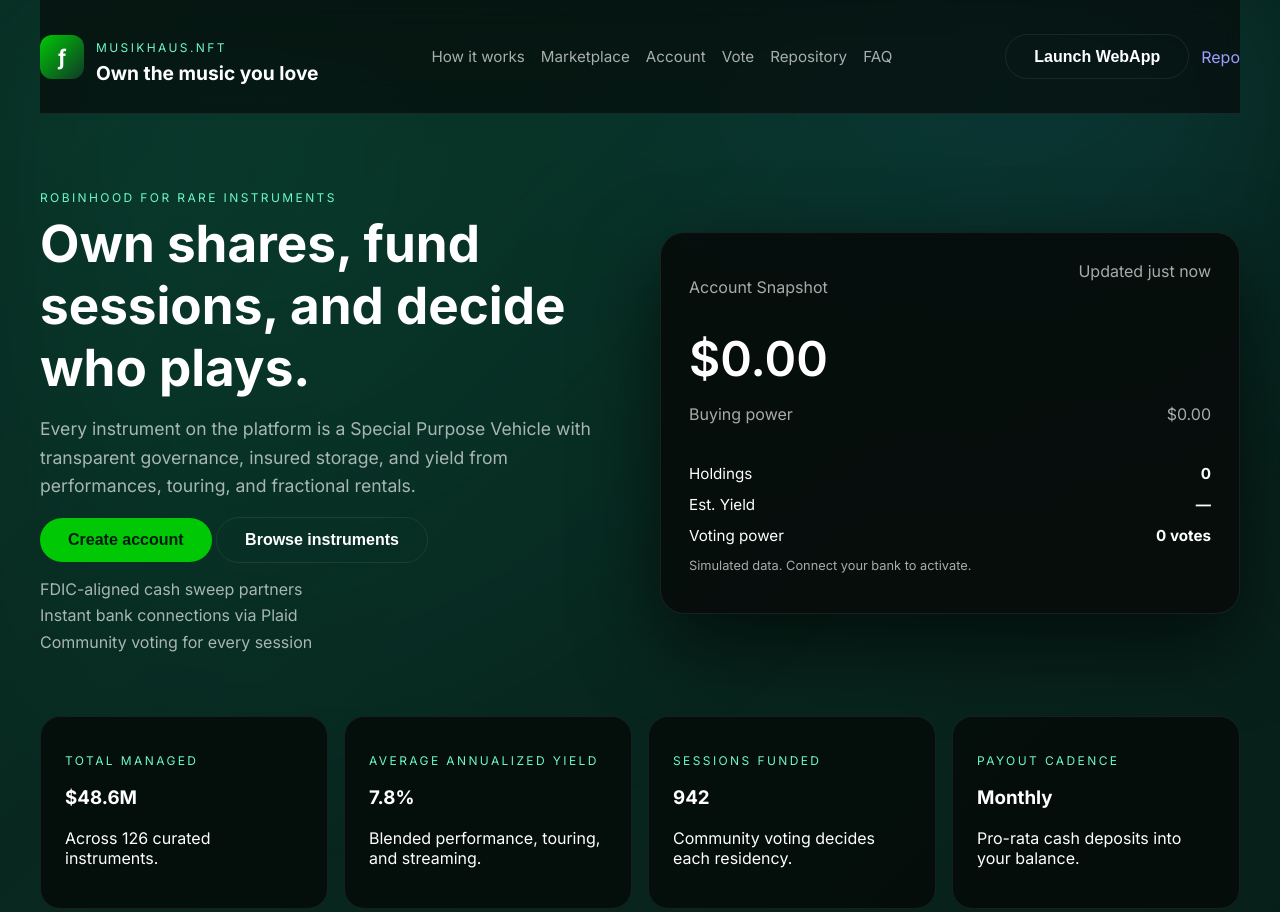
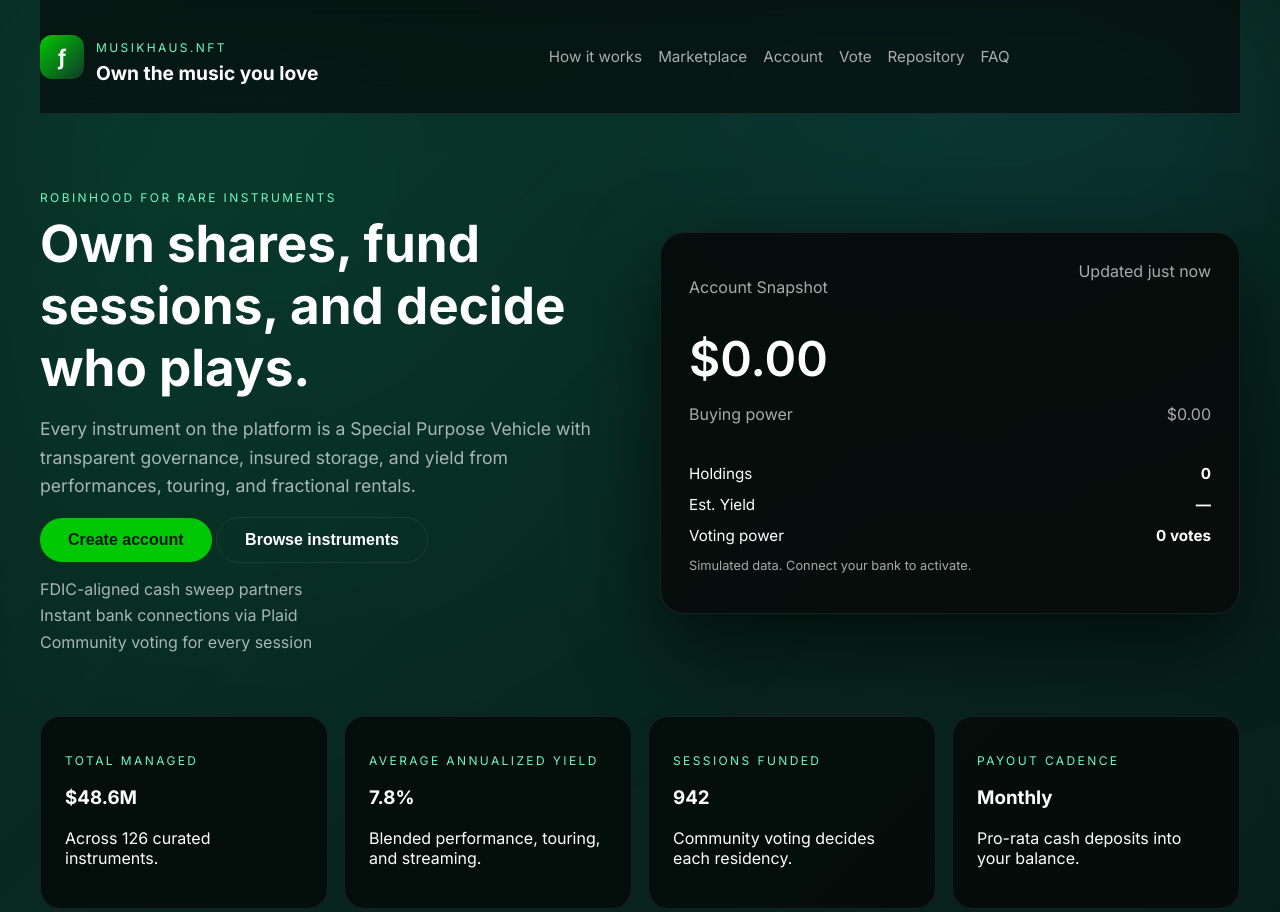
Before and after one commit to jjasper-llee/instrument-nft, a plain HTML site: page index.html in a window 1280 px wide. Shown: the top 912 px of the page. Drawn offline with Linux system fonts and the light colour scheme; no server answers.

Commit message:
Update index.html

```diff
--- a/index.html
+++ b/index.html
@@ -29,7 +29,7 @@
       <a href="#faq">FAQ</a>
     </nav>
     <div class="header-ctas">
-      <button class="ghost" data-scroll="#account">Launch WebApp</button>
+      <!-- <button class="ghost" data-scroll="#account">Launch WebApp</button>
       <a
         class="solid link-button"
         href="https://github.com/jjasper-llee/instrument-nft"
@@ -37,7 +37,7 @@
         rel="noreferrer"
       >
         Repo
-      </a>
+      </a> -->
     </div>
   </header>
 
```
